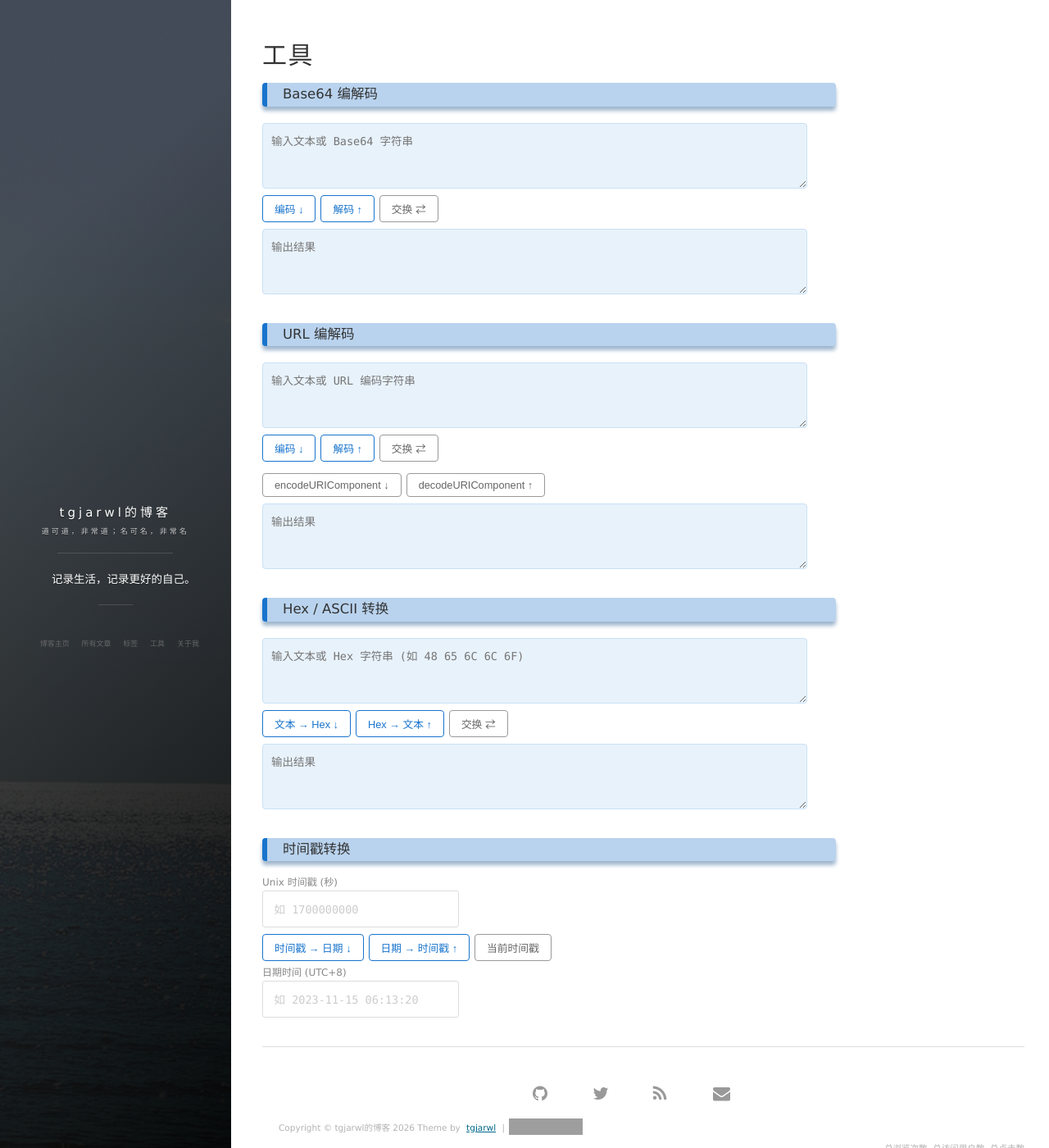
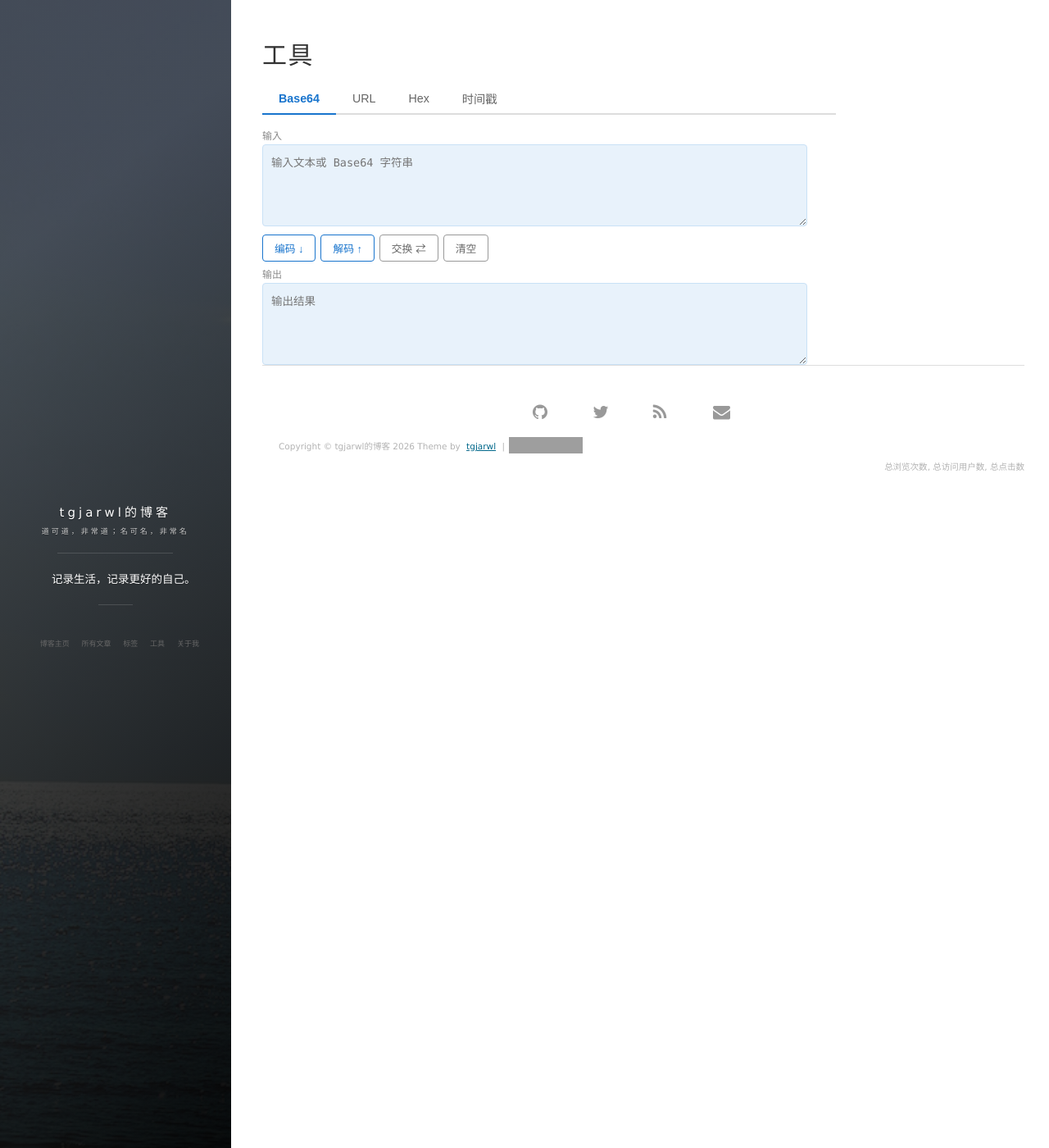
Before and after one commit to tgjarwl/tgjarwl.github.io, a Jekyll site: the page built from tools.html, in a window 1280 px wide and 1400 px high. Shown: the whole window at 82% size. Built offline with Jekyll 4.4.1, drawn with Linux system fonts in a browser that asks for light colours; comment, search, counter and statistics services are not loaded; grey boxes are pictures that could not be loaded.

Commit message:
工具修改

```diff
--- a/css/main.css
+++ b/css/main.css
@@ -1425,20 +1425,44 @@ nav a {
 .tools-container {
   max-width: 700px;
 }
-.tool-section {
-  margin-bottom: 35px;
-}
-.tool-section h3 {
-  font-size: 1.1em;
+.tools-tabs {
+  display: flex;
+  border-bottom: 2px solid #ddd;
+  margin-bottom: 20px;
+}
+.tools-tab {
+  padding: 8px 20px;
+  border: none;
+  background: none;
+  font-size: 0.95em;
+  color: #666;
+  cursor: pointer;
+  border-bottom: 2px solid transparent;
+  margin-bottom: -2px;
+  transition: all 0.2s;
+}
+.tools-tab:hover {
+  color: #1874CD;
+}
+.tools-tab.active {
+  color: #1874CD;
+  border-bottom-color: #1874CD;
+  font-weight: bold;
+}
+.tools-panel {
+  display: none;
+}
+.tools-panel.active {
+  display: block;
 }
 .tool-row {
   display: flex;
   flex-direction: column;
-  gap: 8px;
+  gap: 10px;
 }
 .tool-textarea {
   width: 95%;
-  min-height: 80px;
+  min-height: 100px;
   padding: 10px;
   border: 1px solid #c9e1f6;
   border-radius: 4px;
@@ -1504,6 +1528,13 @@ nav a {
   border-color: #5BA4E5;
 }
 @media all and (max-width: 600px) {
+  .tools-tabs {
+    overflow-x: auto;
+  }
+  .tools-tab {
+    padding: 8px 14px;
+    font-size: 0.85em;
+  }
   .tool-textarea, .tool-input {
     width: 100%;
   }
--- a/tools.html
+++ b/tools.html
@@ -4,56 +4,77 @@ title: 工具
 ---
 
 <div class="tools-container">
+  <div class="tools-tabs">
+    <button class="tools-tab active" onclick="switchTab('b64')">Base64</button>
+    <button class="tools-tab" onclick="switchTab('url')">URL</button>
+    <button class="tools-tab" onclick="switchTab('hex')">Hex</button>
+    <button class="tools-tab" onclick="switchTab('ts')">时间戳</button>
+  </div>
 
   <!-- Base64 -->
-  <div class="tool-section">
-    <h3>Base64 编解码</h3>
+  <div id="tab-b64" class="tools-panel active">
     <div class="tool-row">
+      <div class="tool-field">
+        <label>输入</label>
         <textarea id="b64-input" class="tool-textarea" placeholder="输入文本或 Base64 字符串"></textarea>
+      </div>
       <div class="tool-buttons">
         <button class="tool-btn" onclick="b64Encode()">编码 &darr;</button>
         <button class="tool-btn" onclick="b64Decode()">解码 &uarr;</button>
         <button class="tool-btn tool-btn-secondary" onclick="b64Swap()">交换 &#8644;</button>
+        <button class="tool-btn tool-btn-secondary" onclick="clearFields('b64-input','b64-output')">清空</button>
       </div>
+      <div class="tool-field">
+        <label>输出</label>
         <textarea id="b64-output" class="tool-textarea" placeholder="输出结果" readonly></textarea>
+      </div>
     </div>
   </div>
 
   <!-- URL -->
-  <div class="tool-section">
-    <h3>URL 编解码</h3>
+  <div id="tab-url" class="tools-panel">
     <div class="tool-row">
+      <div class="tool-field">
+        <label>输入</label>
         <textarea id="url-input" class="tool-textarea" placeholder="输入文本或 URL 编码字符串"></textarea>
+      </div>
       <div class="tool-buttons">
-        <button class="tool-btn" onclick="urlEncode()">编码 &darr;</button>
-        <button class="tool-btn" onclick="urlDecode()">解码 &uarr;</button>
-        <button class="tool-btn tool-btn-secondary" onclick="urlSwap()">交换 &#8644;</button>
-      </div>
-      <div class="tool-buttons" style="margin-top:6px">
+        <button class="tool-btn" onclick="urlEncode()">encodeURI &darr;</button>
+        <button class="tool-btn" onclick="urlDecode()">decodeURI &uarr;</button>
         <button class="tool-btn tool-btn-secondary" onclick="urlEncodeComponent()">encodeURIComponent &darr;</button>
         <button class="tool-btn tool-btn-secondary" onclick="urlDecodeComponent()">decodeURIComponent &uarr;</button>
+        <button class="tool-btn tool-btn-secondary" onclick="urlSwap()">交换 &#8644;</button>
+        <button class="tool-btn tool-btn-secondary" onclick="clearFields('url-input','url-output')">清空</button>
       </div>
+      <div class="tool-field">
+        <label>输出</label>
         <textarea id="url-output" class="tool-textarea" placeholder="输出结果" readonly></textarea>
+      </div>
     </div>
   </div>
 
   <!-- Hex -->
-  <div class="tool-section">
-    <h3>Hex / ASCII 转换</h3>
+  <div id="tab-hex" class="tools-panel">
     <div class="tool-row">
+      <div class="tool-field">
+        <label>输入</label>
         <textarea id="hex-input" class="tool-textarea" placeholder="输入文本或 Hex 字符串 (如 48 65 6C 6C 6F)"></textarea>
+      </div>
       <div class="tool-buttons">
         <button class="tool-btn" onclick="hexEncode()">文本 &rarr; Hex &darr;</button>
         <button class="tool-btn" onclick="hexDecode()">Hex &rarr; 文本 &uarr;</button>
         <button class="tool-btn tool-btn-secondary" onclick="hexSwap()">交换 &#8644;</button>
+        <button class="tool-btn tool-btn-secondary" onclick="clearFields('hex-input','hex-output')">清空</button>
       </div>
+      <div class="tool-field">
+        <label>输出</label>
         <textarea id="hex-output" class="tool-textarea" placeholder="输出结果" readonly></textarea>
+      </div>
     </div>
   </div>
 
   <!-- Timestamp -->
-  <div class="tool-section">
-    <h3>时间戳转换</h3>
+  <div id="tab-ts" class="tools-panel">
     <div class="tool-row">
       <div class="tool-field">
         <label>Unix 时间戳 (秒)</label>
@@ -65,7 +86,7 @@ title: 工具
         <button class="tool-btn tool-btn-secondary" onclick="tsNow()">当前时间戳</button>
       </div>
       <div class="tool-field">
-        <label>日期时间 (UTC+8)</label>
+        <label>日期时间</label>
         <input type="text" id="ts-output" class="tool-input" placeholder="如 2023-11-15 06:13:20">
       </div>
     </div>
```
Also changed, not shown: other parts of tools.html (+14 -1 lines). Lines whose indentation alone changed are shown as unchanged.
